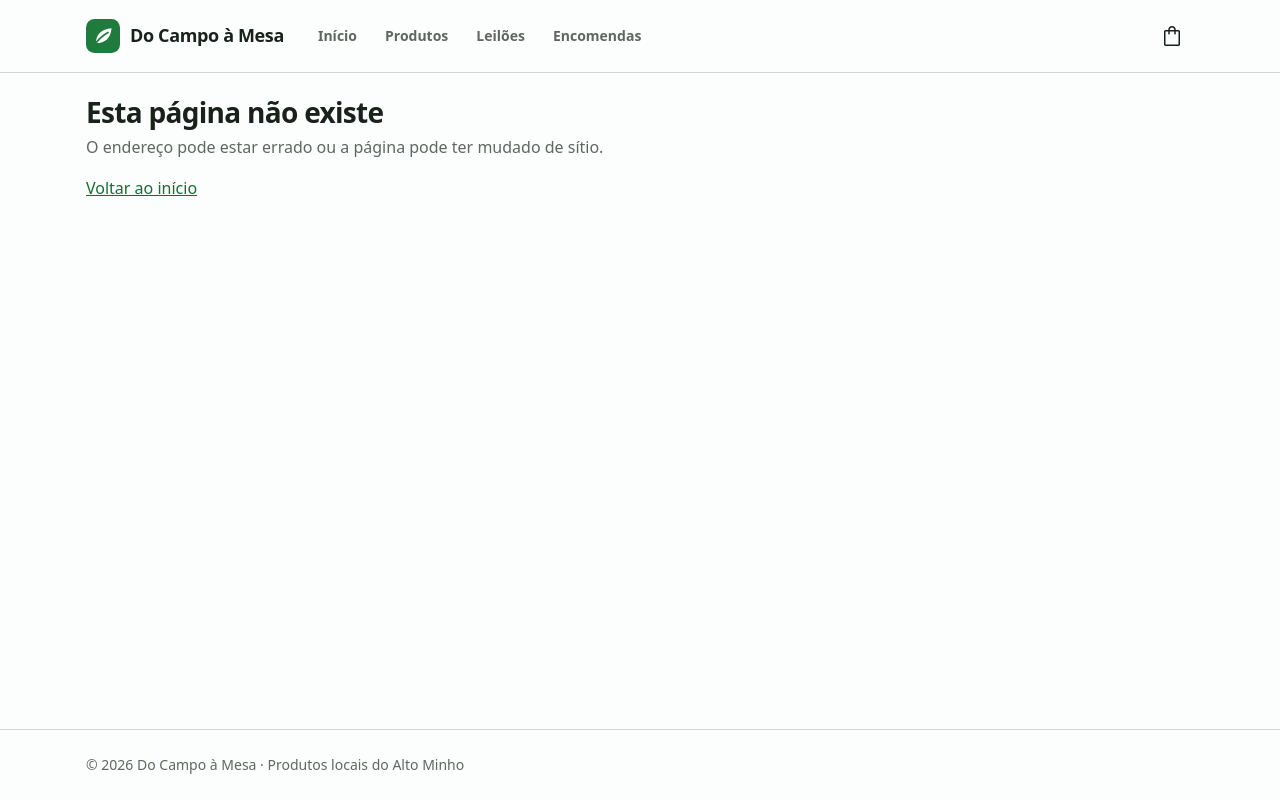
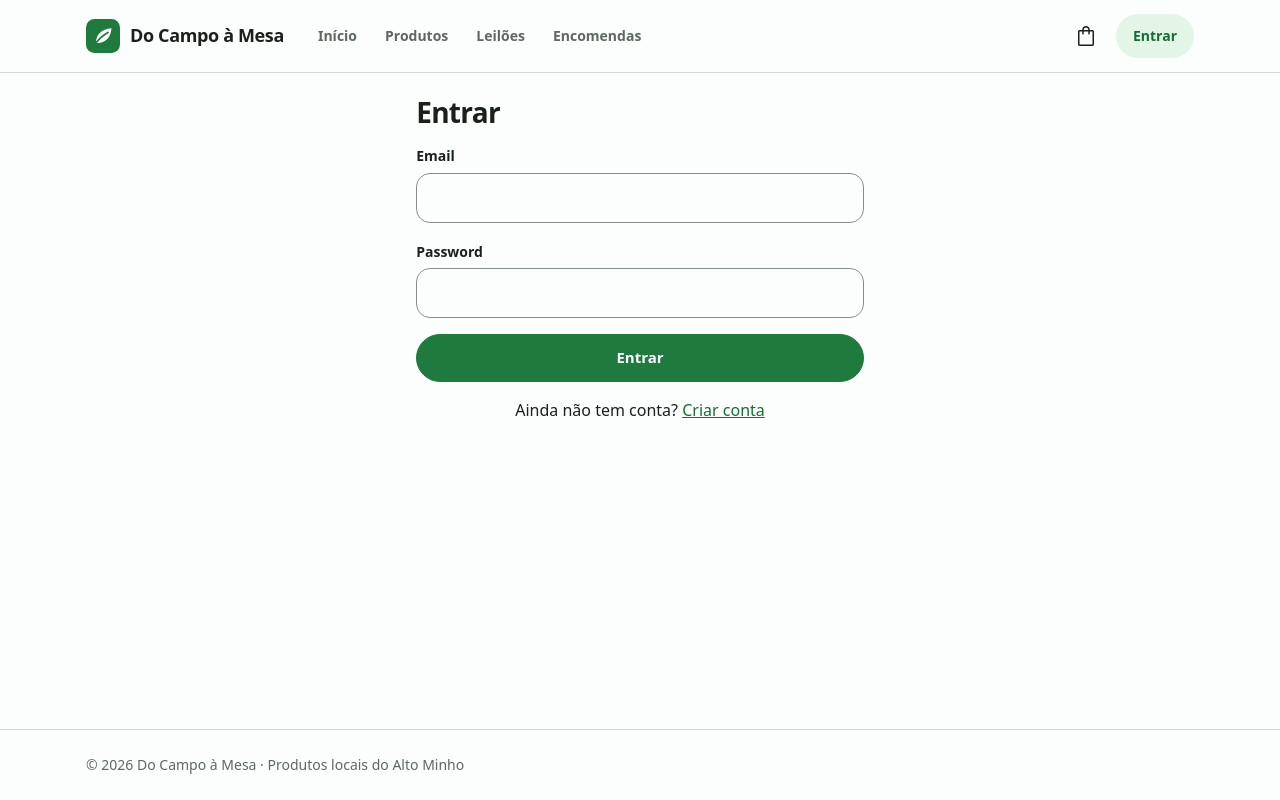
Before and after one commit to maiatoscastor/do-campo-a-mesa, a React (Vite) app in the folder web/: page /entrar in a window 1280 px wide. Built offline with nearby package versions, Linux system fonts and the light colour scheme; no server answers.

Commit message:
Páginas para entrar e criar conta

```diff
--- a/web/src/components/Cabecalho.jsx
+++ b/web/src/components/Cabecalho.jsx
@@ -2,7 +2,7 @@ import { Link, NavLink } from 'react-router';
 import Icone from './Icone.jsx';
 import { DESTINOS } from '../navegacao.js';
 
-// Cabeçalho fixo no topo. No telemóvel só mostra a marca, porque a navegação está na barra
+// Cabeçalho fixo no topo. No telemóvel mostra a marca e a conta, porque a navegação está na barra
 // inferior; a partir do computador (lg, 1024 px) mostra também a navegação e o carrinho.
 export default function Cabecalho() {
   // O carrinho fica à direita, só com o ícone, como nas lojas online
@@ -36,13 +36,19 @@ export default function Cabecalho() {
           </ul>
         </nav>
 
+        <div className="d-flex align-items-center gap-2 ms-auto">
           <NavLink
-          className="botao-icone d-none d-lg-inline-grid ms-auto"
+            className="botao-icone d-none d-lg-inline-grid"
             to="/carrinho"
             aria-label="Carrinho"
           >
             {({ isActive }) => <Icone nome="carrinho" cheio={isActive} />}
           </NavLink>
+
+          <Link className="btn btn-suave btn-sm botao-entrar" to="/entrar">
+            Entrar
+          </Link>
+        </div>
       </div>
     </header>
   );
--- /dev/null
+++ b/web/src/localidades.js
@@ -0,0 +1,13 @@
+// Os dez concelhos do Alto Minho, para escolher nos formulários. A API valida a mesma lista.
+export const LOCALIDADES = [
+  'Arcos de Valdevez',
+  'Caminha',
+  'Melgaço',
+  'Monção',
+  'Paredes de Coura',
+  'Ponte da Barca',
+  'Ponte de Lima',
+  'Valença',
+  'Viana do Castelo',
+  'Vila Nova de Cerveira',
+];
--- /dev/null
+++ b/web/src/pages/Entrar.jsx
@@ -0,0 +1,74 @@
+import { Link, Navigate, useLocation } from 'react-router';
+import AlertaDeErro from '../components/AlertaDeErro.jsx';
+import Campo from '../components/Campo.jsx';
+import { useFormulario } from '../hooks/useFormulario.js';
+import { useSessao } from '../hooks/useSessao.js';
+
+// Início de sessão. Quem veio de uma página protegida volta a ela depois de entrar.
+export default function Entrar() {
+  const { utilizador, entrar } = useSessao();
+  const { state } = useLocation();
+  const { valores, mudar, erro, aEnviar, enviar } = useFormulario({
+    email: '',
+    password: '',
+  });
+
+  // Ao entrar, a sessão muda e o componente volta a ser desenhado: é aqui que segue em frente
+  if (utilizador) {
+    return <Navigate to={state?.depois ?? '/'} replace />;
+  }
+
+  function submeter(evento) {
+    evento.preventDefault();
+    enviar(() => entrar(valores));
+  }
+
+  return (
+    <>
+      <title>Entrar · Do Campo à Mesa</title>
+      <div className="row justify-content-center">
+        <div className="col-md-8 col-lg-6 col-xl-5">
+          <h1 className="mb-3">Entrar</h1>
+          {state?.depois && (
+            <p className="text-body-secondary">
+              Entre na sua conta para continuar.
+            </p>
+          )}
+          <AlertaDeErro erro={erro} />
+          {/* noValidate: as validações e as mensagens vêm todas da API */}
+          <form onSubmit={submeter} noValidate>
+            <Campo
+              rotulo="Email"
+              nome="email"
+              tipo="email"
+              autoComplete="email"
+              value={valores.email}
+              onChange={mudar}
+            />
+            <Campo
+              rotulo="Password"
+              nome="password"
+              tipo="password"
+              autoComplete="current-password"
+              value={valores.password}
+              onChange={mudar}
+            />
+            <button
+              className="btn btn-primary w-100"
+              type="submit"
+              disabled={aEnviar}
+            >
+              {aEnviar ? 'A entrar…' : 'Entrar'}
+            </button>
+          </form>
+          <p className="mt-3 mb-0 text-center">
+            Ainda não tem conta?{' '}
+            <Link to="/registar" state={state}>
+              Criar conta
+            </Link>
+          </p>
+        </div>
+      </div>
+    </>
+  );
+}
--- /dev/null
+++ b/web/src/pages/Registar.jsx
@@ -0,0 +1,164 @@
+import { Link, Navigate, useLocation } from 'react-router';
+import AlertaDeErro from '../components/AlertaDeErro.jsx';
+import Campo from '../components/Campo.jsx';
+import { useFormulario } from '../hooks/useFormulario.js';
+import { useSessao } from '../hooks/useSessao.js';
+import { LOCALIDADES } from '../localidades.js';
+
+const TIPOS_DE_CONTA = [
+  {
+    valor: 'comprador',
+    titulo: 'Comprador',
+    texto: 'Encomendar produtos e licitar em leilões.',
+  },
+  {
+    valor: 'produtor',
+    titulo: 'Produtor',
+    texto:
+      'Vender os seus produtos, depois de um administrador validar a conta.',
+  },
+];
+
+// Criação de conta de comprador ou de produtor. Administradores não se registam aqui.
+export default function Registar() {
+  const { utilizador, registar } = useSessao();
+  const { state } = useLocation();
+  const { valores, mudar, erro, aEnviar, enviar, formulario } = useFormulario({
+    papel: 'comprador',
+    nome: '',
+    email: '',
+    password: '',
+    nomeExploracao: '',
+    localidade: '',
+    descricao: '',
+  });
+  const detalhes = erro?.detalhes ?? {};
+
+  // O produtor segue para a conta, onde vê que está à espera de validação
+  if (utilizador) {
+    const destino = utilizador.papel === 'produtor' ? '/conta' : '/';
+    return <Navigate to={state?.depois ?? destino} replace />;
+  }
+
+  function submeter(evento) {
+    evento.preventDefault();
+    enviar(() => registar(valores));
+  }
+
+  return (
+    <>
+      <title>Criar conta · Do Campo à Mesa</title>
+      <div className="row justify-content-center">
+        <div className="col-md-10 col-lg-8 col-xl-6">
+          <h1 className="mb-3">Criar conta</h1>
+          <AlertaDeErro erro={erro} />
+          <form ref={formulario} onSubmit={submeter} noValidate>
+            <fieldset className="mb-3">
+              <legend className="form-label">Tipo de conta</legend>
+              <div className="row row-cols-1 row-cols-sm-2 g-2">
+                {TIPOS_DE_CONTA.map(({ valor, titulo, texto }) => (
+                  <div className="col" key={valor}>
+                    <label className="opcao">
+                      <input
+                        className="form-check-input"
+                        type="radio"
+                        name="papel"
+                        value={valor}
+                        checked={valores.papel === valor}
+                        onChange={mudar}
+                      />
+                      <span>
+                        <span className="d-block fw-bold">{titulo}</span>
+                        <span className="d-block small text-body-secondary">
+                          {texto}
+                        </span>
+                      </span>
+                    </label>
+                  </div>
+                ))}
+              </div>
+            </fieldset>
+
+            <Campo
+              rotulo="Nome"
+              nome="nome"
+              autoComplete="name"
+              value={valores.nome}
+              onChange={mudar}
+              erro={detalhes.nome}
+            />
+            <Campo
+              rotulo="Email"
+              nome="email"
+              tipo="email"
+              autoComplete="email"
+              value={valores.email}
+              onChange={mudar}
+              erro={detalhes.email}
+            />
+            <Campo
+              rotulo="Password"
+              nome="password"
+              tipo="password"
+              autoComplete="new-password"
+              ajuda="Pelo menos 8 caracteres."
+              value={valores.password}
+              onChange={mudar}
+              erro={detalhes.password}
+            />
+
+            {valores.papel === 'produtor' && (
+              <>
+                <Campo
+                  rotulo="Nome da exploração"
+                  nome="nomeExploracao"
+                  autoComplete="organization"
+                  value={valores.nomeExploracao}
+                  onChange={mudar}
+                  erro={detalhes.nomeExploracao}
+                />
+                <Campo
+                  rotulo="Localidade"
+                  nome="localidade"
+                  tipo="select"
+                  value={valores.localidade}
+                  onChange={mudar}
+                  erro={detalhes.localidade}
+                >
+                  <option value="">Escolha o concelho</option>
+                  {LOCALIDADES.map((localidade) => (
+                    <option key={localidade}>{localidade}</option>
+                  ))}
+                </Campo>
+                <Campo
+                  rotulo="Descrição (opcional)"
+                  nome="descricao"
+                  tipo="textarea"
+                  rows={3}
+                  ajuda="O que produz e como trabalha. Aparece na sua página pública."
+                  value={valores.descricao}
+                  onChange={mudar}
+                  erro={detalhes.descricao}
+                />
+              </>
+            )}
+
+            <button
+              className="btn btn-primary w-100"
+              type="submit"
+              disabled={aEnviar}
+            >
+              {aEnviar ? 'A criar a conta…' : 'Criar conta'}
+            </button>
+          </form>
+          <p className="mt-3 mb-0 text-center">
+            Já tem conta?{' '}
+            <Link to="/entrar" state={state}>
+              Entrar
+            </Link>
+          </p>
+        </div>
+      </div>
+    </>
+  );
+}
--- a/web/src/rotas.jsx
+++ b/web/src/rotas.jsx
@@ -2,11 +2,13 @@ import { createBrowserRouter } from 'react-router';
 import App from './App.jsx';
 import Carrinho from './pages/Carrinho.jsx';
 import Encomendas from './pages/Encomendas.jsx';
+import Entrar from './pages/Entrar.jsx';
 import Inicio from './pages/Inicio.jsx';
 import Leiloes from './pages/Leiloes.jsx';
 import PaginaDeErro from './pages/PaginaDeErro.jsx';
 import PaginaNaoEncontrada from './pages/PaginaNaoEncontrada.jsx';
 import Produtos from './pages/Produtos.jsx';
+import Registar from './pages/Registar.jsx';
 
 // As páginas da aplicação. O App é a estrutura comum (cabeçalho, navegação e rodapé), e a página
 // de cada endereço aparece no lugar do <Outlet /> dele. O "*" apanha os endereços que não existem.
@@ -24,6 +26,8 @@ export const router = createBrowserRouter([
           { path: 'produtos', element: <Produtos /> },
           { path: 'leiloes', element: <Leiloes /> },
           { path: 'carrinho', element: <Carrinho /> },
+          { path: 'entrar', element: <Entrar /> },
+          { path: 'registar', element: <Registar /> },
           { path: 'encomendas', element: <Encomendas /> },
           { path: '*', element: <PaginaNaoEncontrada /> },
         ],
--- a/web/src/styles/_cabecalho.scss
+++ b/web/src/styles/_cabecalho.scss
@@ -51,3 +51,11 @@
     background-color: var(--bs-secondary-bg);
   }
 }
+
+// Pequeno para caber ao lado da marca no telemóvel, mas com os 44 px para tocar com o dedo
+.botao-entrar {
+  display: inline-grid;
+  place-items: center;
+  min-height: 2.75rem;
+  padding-inline: 1rem;
+}
```
Lines whose indentation alone changed are shown as unchanged.
